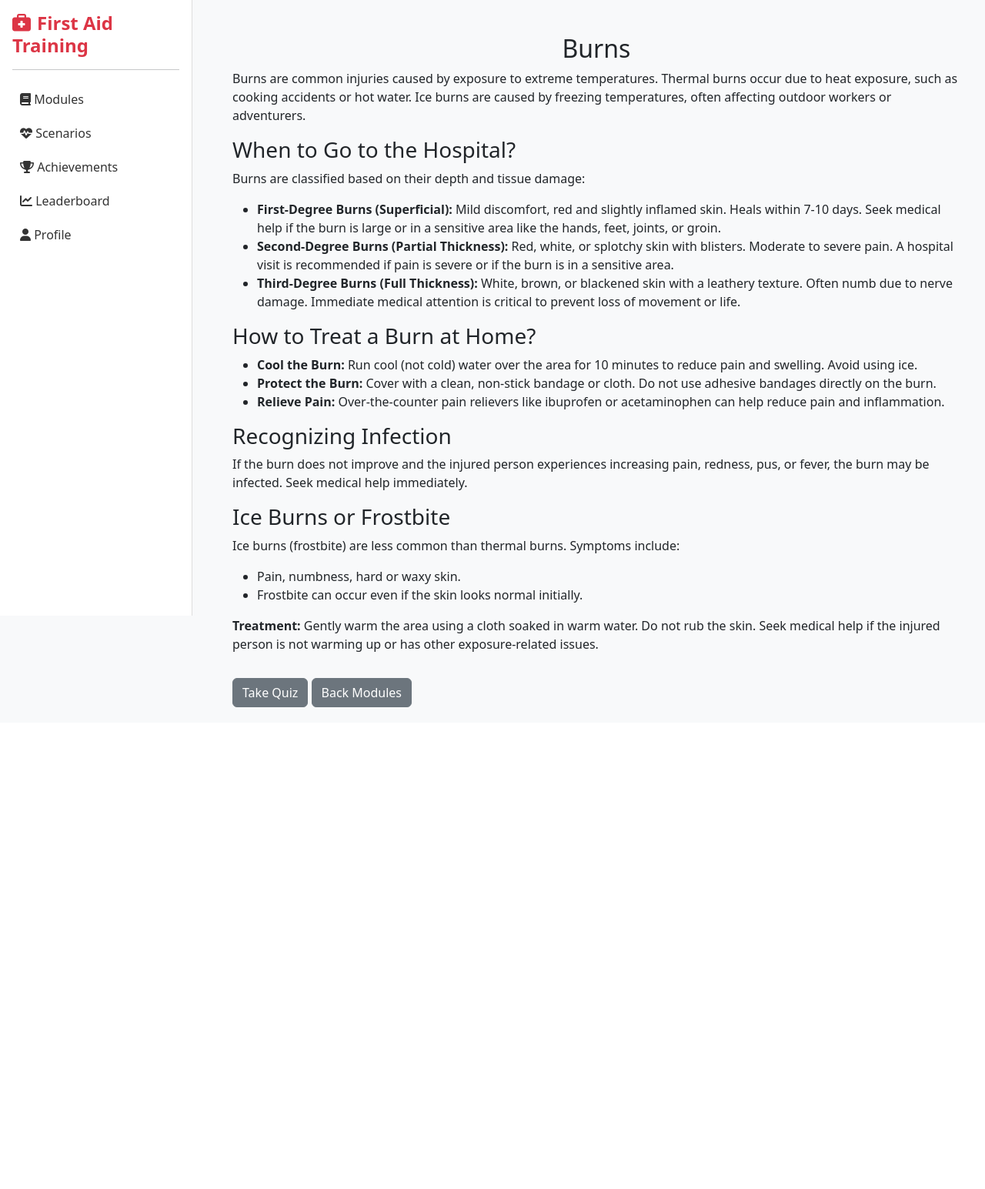
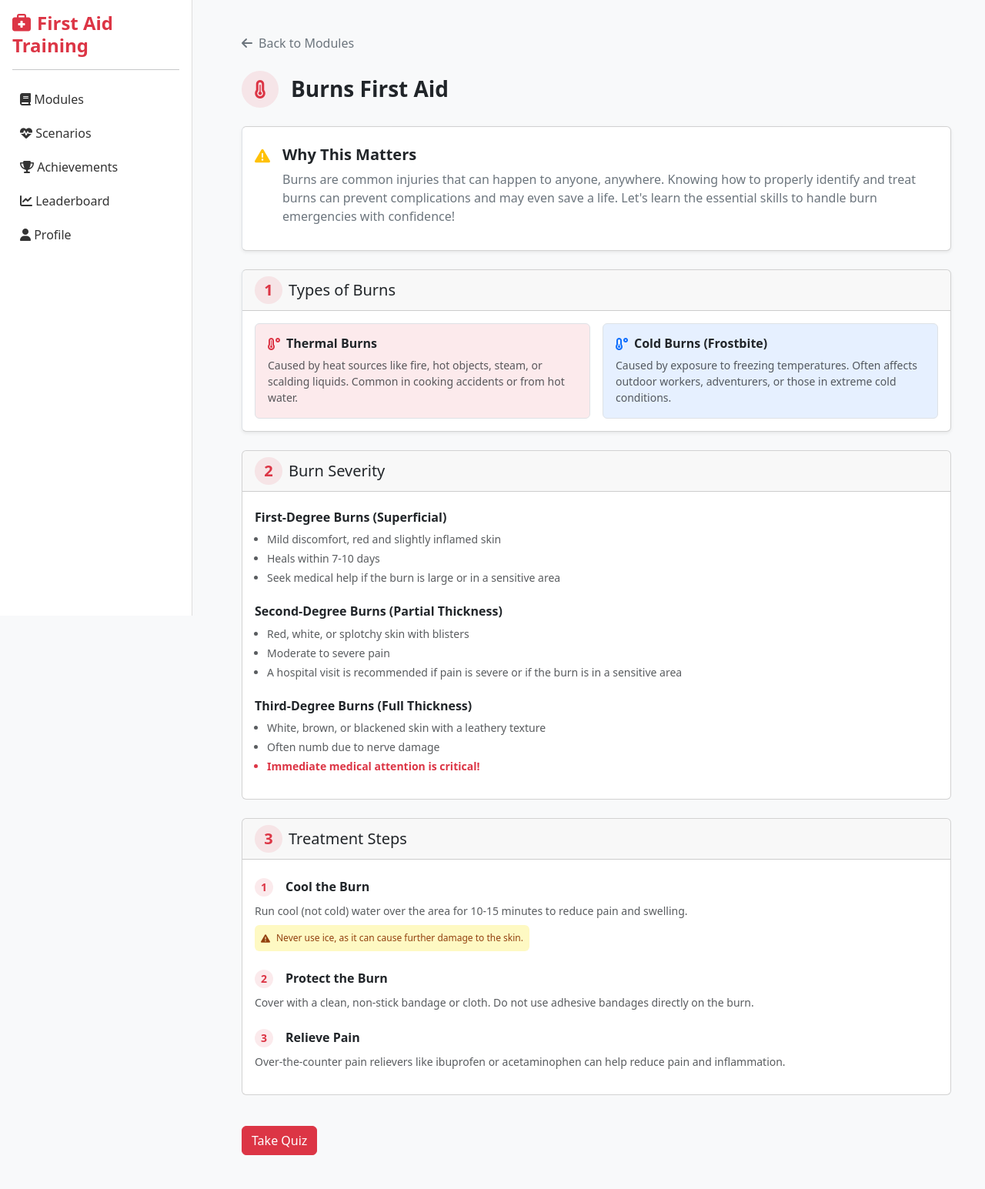
Before and after one commit to jayan110105/FirstAidMain, a Django app: page /burns-learning/ in a window 1280 px wide. Shown: the whole page at 77% size. Before the commit the page ends 919 px from the top, so only its background shows below. Run offline with Django 5.2, Linux system fonts and the light colour scheme.

Commit message:
Burns Learning

```diff
--- a/training/templates/burns_learning.html
+++ b/training/templates/burns_learning.html
@@ -4,57 +4,185 @@
 
 {% block content %}
 
-<div class="container mt-4">
+<div class="container-fluid p-4">
+    <a href="/modules" class="d-inline-flex align-items-center mb-4 text-secondary text-decoration-none">
+        <i class="fa fa-arrow-left me-2"></i>
+        Back to Modules
+    </a>
 
-    <!-- Enhanced Content Box -->
-    <div class="content-box">
-        <h2 class="text-center">Burns</h2>
+    <div class="d-flex align-items-center gap-3 mb-4">
+        <div class="d-flex align-items-center justify-content-center rounded-circle bg-danger bg-opacity-10 text-danger" style="width: 48px; height: 48px;">
+            <i class="fa fa-thermometer-three-quarters" style="font-size: 24px;"></i>
+        </div>
+        <h1 class="h3 fw-bold mb-0">Burns First Aid</h1>
+    </div>
 
-        <p>
-            Burns are common injuries caused by exposure to extreme temperatures.
-            Thermal burns occur due to heat exposure, such as cooking accidents or hot water.
-            Ice burns are caused by freezing temperatures, often affecting outdoor workers or adventurers.
+    <div class="card mb-4 border-start shadow-sm">
+        <div class="card-body pt-4">
+            <div class="d-flex align-items-start gap-3">
+            <i class="fa fa-exclamation-triangle text-warning mt-1 flex-shrink-0" style="font-size: 1.25rem;"></i>
+            <div>
+                <h5 class="fw-semibold mb-2">Why This Matters</h5>
+                <p class="text-secondary">
+                Burns are common injuries that can happen to anyone, anywhere. Knowing how to properly identify and
+                treat burns can prevent complications and may even save a life. Let's learn the essential skills to
+                handle burn emergencies with confidence!
                 </p>
+            </div>
+            </div>
+        </div>
+    </div>
 
-        <h3>When to Go to the Hospital?</h3>
-        <p>
-            Burns are classified based on their depth and tissue damage:
+    <div class="card mb-4 border-start shadow-sm">
+        <div class="card-header">
+            <h5 class="card-title d-flex align-items-center gap-2 mb-0">
+            <div class="rounded-circle bg-danger bg-opacity-10 text-danger fw-bold d-flex align-items-center justify-content-center" style="width: 36px; height: 36px;">
+                1
+            </div>
+            Types of Burns
+            </h5>
+        </div>
+        <div class="card-body">
+          <div class="row g-3">
+            <div class="col-md-6">
+              <div class="p-3 border rounded bg-danger bg-opacity-10">
+                <div class="d-flex align-items-center gap-2 mb-2">
+                  <i class="fa-solid fa-temperature-high text-danger"></i>
+                  <h6 class="mb-0 fw-semibold">Thermal Burns</h6>
+                </div>
+                <p class="small text-muted mb-0">
+                  Caused by heat sources like fire, hot objects, steam, or scalding liquids. Common in cooking
+                  accidents or from hot water.
                 </p>
-        <ul>
-            <li><strong>First-Degree Burns (Superficial):</strong> Mild discomfort, red and slightly inflamed skin. Heals within 7-10 days. Seek medical help if the burn is large or in a sensitive area like the hands, feet, joints, or groin.</li>
-            <li><strong>Second-Degree Burns (Partial Thickness):</strong> Red, white, or splotchy skin with blisters. Moderate to severe pain. A hospital visit is recommended if pain is severe or if the burn is in a sensitive area.</li>
-            <li><strong>Third-Degree Burns (Full Thickness):</strong> White, brown, or blackened skin with a leathery texture. Often numb due to nerve damage. Immediate medical attention is critical to prevent loss of movement or life.</li>
-        </ul>
+              </div>
+            </div>
 
-        <h3>How to Treat a Burn at Home?</h3>
-        <ul>
-            <li><strong>Cool the Burn:</strong> Run cool (not cold) water over the area for 10 minutes to reduce pain and swelling. Avoid using ice.</li>
-            <li><strong>Protect the Burn:</strong> Cover with a clean, non-stick bandage or cloth. Do not use adhesive bandages directly on the burn.</li>
-            <li><strong>Relieve Pain:</strong> Over-the-counter pain relievers like ibuprofen or acetaminophen can help reduce pain and inflammation.</li>
-        </ul>
-
-        <h3>Recognizing Infection</h3>
-        <p>
-            If the burn does not improve and the injured person experiences increasing pain, redness, pus, or fever, the burn may be infected. Seek medical help immediately.
+            <div class="col-md-6">
+              <div class="p-3 border rounded bg-primary bg-opacity-10">
+                <div class="d-flex align-items-center gap-2 mb-2">
+                  <i class="fa-solid fa-temperature-low text-primary"></i>
+                  <h6 class="mb-0 fw-semibold">Cold Burns (Frostbite)</h6>
+                </div>
+                <p class="small text-muted mb-0">
+                  Caused by exposure to freezing temperatures. Often affects outdoor workers, adventurers, or those
+                  in extreme cold conditions.
                 </p>
-
-        <h3>Ice Burns or Frostbite</h3>
-        <p>
-            Ice burns (frostbite) are less common than thermal burns. Symptoms include:
-        </p>
-        <ul>
-            <li>Pain, numbness, hard or waxy skin.</li>
-            <li>Frostbite can occur even if the skin looks normal initially.</li>
-        </ul>
-        <p>
-            <strong>Treatment:</strong> Gently warm the area using a cloth soaked in warm water. Do not rub the skin.
-            Seek medical help if the injured person is not warming up or has other exposure-related issues.
-        </p>
-        <a href="{% url 'burns_quiz' %}" class="btn btn-secondary mt-3">Take Quiz</a>
-        <a href="{% url 'modules' %}" class="btn btn-secondary mt-3">Back Modules</a>
+              </div>
+            </div>
+          </div>
+        </div>
       </div>
 
 
+    <div class="card mb-4">
+        <div class="card-header">
+            <h5 class="card-title d-flex align-items-center gap-2 mb-0">
+            <div class="rounded-circle bg-danger bg-opacity-10 text-danger fw-bold d-flex align-items-center justify-content-center" style="width: 36px; height: 36px;">
+                2
+            </div>
+            Burn Severity
+            </h5>
+        </div>
+        <div class="card-body pt-4">
+
+            <!-- Step 1 -->
+            <div class="mb-4">
+            <div class="d-flex align-items-center gap-3 mb-2">
+                <h6 class="fw-semibold mb-0">First-Degree Burns (Superficial)</h6>
+            </div>
+            <div class="text-muted mb-2">
+                <ul class="ps-3 small">
+                  <li class="mb-1">Mild discomfort, red and slightly inflamed skin</li>
+                  <li class="mb-1">Heals within 7-10 days</li>
+                  <li class="mb-1">Seek medical help if the burn is large or in a sensitive area</li>
+                </ul>
+            </div>
+            </div>
+
+            <!-- Step 2 -->
+            <div class="mb-4">
+            <div class="d-flex align-items-center gap-3 mb-2">
+                <h6 class="fw-semibold mb-0">Second-Degree Burns (Partial Thickness)</h6>
+            </div>
+            <div class="text-muted mb-2">
+                <ul class="ps-3 small">
+                  <li class="mb-1">Red, white, or splotchy skin with blisters</li>
+                  <li class="mb-1">Moderate to severe pain</li>
+                  <li class="mb-1">
+                    A hospital visit is recommended if pain is severe or if the burn is in a sensitive area
+                  </li>
+                </ul>
+              </div>
+            </div>
+
+            <!-- Step 3 -->
+            <div>
+            <div class="d-flex align-items-center gap-3 mb-2">
+                <h6 class="fw-semibold mb-0">Third-Degree Burns (Full Thickness)</h6>
+            </div>
+            <div class="text-muted mb-2">
+                <ul class="ps-3 small">
+                  <li class="mb-1">White, brown, or blackened skin with a leathery texture</li>
+                  <li class="mb-1">Often numb due to nerve damage</li>
+                  <li class="mb-1 fw-semibold text-danger">Immediate medical attention is critical!</li>
+                </ul>
+            </div>
+            </div>
+
+        </div>
+    </div>
+
+    <div class="card mb-4">
+        <div class="card-header">
+            <h5 class="card-title d-flex align-items-center gap-2 mb-0">
+            <div class="rounded-circle bg-danger bg-opacity-10 text-danger fw-bold d-flex align-items-center justify-content-center" style="width: 36px; height: 36px;">
+                3
+            </div>
+            Treatment Steps
+            </h5>
+        </div>
+        <div class="card-body pt-4">
+
+            <!-- Step 1 -->
+            <div class="mb-4">
+            <div class="d-flex align-items-center gap-3 mb-2">
+                <span class="fw-bold d-flex align-items-center justify-content-center rounded-circle bg-danger bg-opacity-10 text-danger" style="width: 24px; height: 24px; font-size: 0.875rem;">1</span>
+                <h6 class="fw-semibold mb-0">Cool the Burn</h6>
+            </div>
+            <p class="text-muted small mb-2">
+                Run cool (not cold) water over the area for 10-15 minutes to reduce pain and swelling.
+            </p>
+            <div class="badge-intermediate bg-opacity-25 p-2 rounded d-inline-flex align-items-start small">
+                <i class="fa fa-exclamation-triangle me-2 mt-1"></i>
+                <span>Never use ice, as it can cause further damage to the skin.</span>
+            </div>
+            </div>
+
+            <!-- Step 2 -->
+            <div class="mb-4">
+            <div class="d-flex align-items-center gap-3 mb-2">
+                <span class="fw-bold d-flex align-items-center justify-content-center rounded-circle bg-danger bg-opacity-10 text-danger" style="width: 24px; height: 24px; font-size: 0.875rem;">2</span>
+                <h6 class="fw-semibold mb-0">Protect the Burn</h6>
+            </div>
+            <p class="text-muted small">
+                Cover with a clean, non-stick bandage or cloth. Do not use adhesive bandages directly on the burn.
+            </p>
+            </div>
+
+            <!-- Step 3 -->
+            <div>
+            <div class="d-flex align-items-center gap-3 mb-2">
+                <span class="fw-bold d-flex align-items-center justify-content-center rounded-circle bg-danger bg-opacity-10 text-danger" style="width: 24px; height: 24px; font-size: 0.875rem;">3</span>
+                <h6 class="fw-semibold mb-0">Relieve Pain</h6>
+            </div>
+            <p class="text-muted small">
+                Over-the-counter pain relievers like ibuprofen or acetaminophen can help reduce pain and inflammation.
+            </p>
+            </div>
+
+        </div>
+    </div>
+    <a href="{% url 'burns_quiz' %}" class="btn btn-danger mt-3">Take Quiz</a>
 </div>
 
 {% endblock %}
```
Lines whose indentation alone changed are shown as unchanged.
